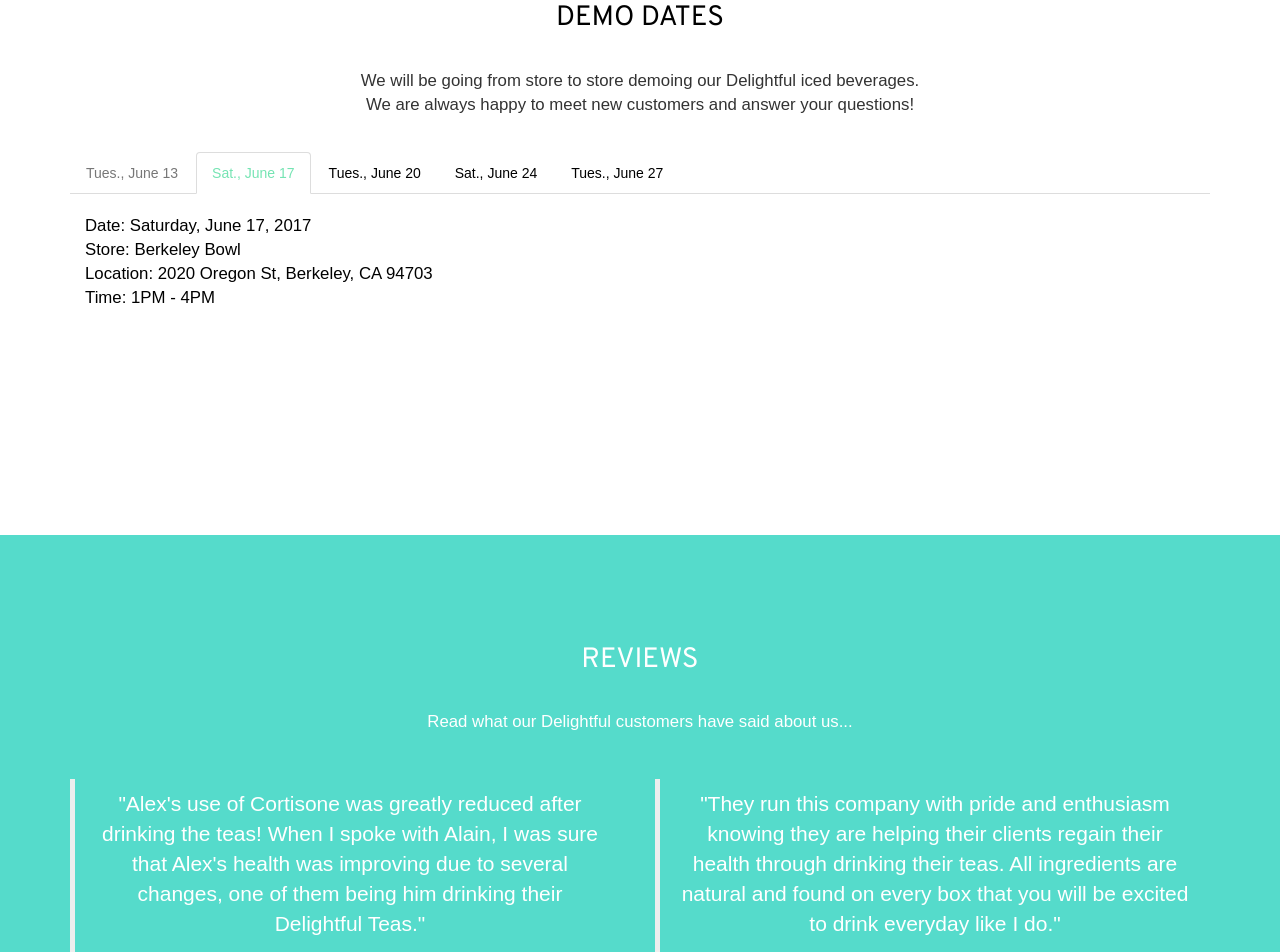
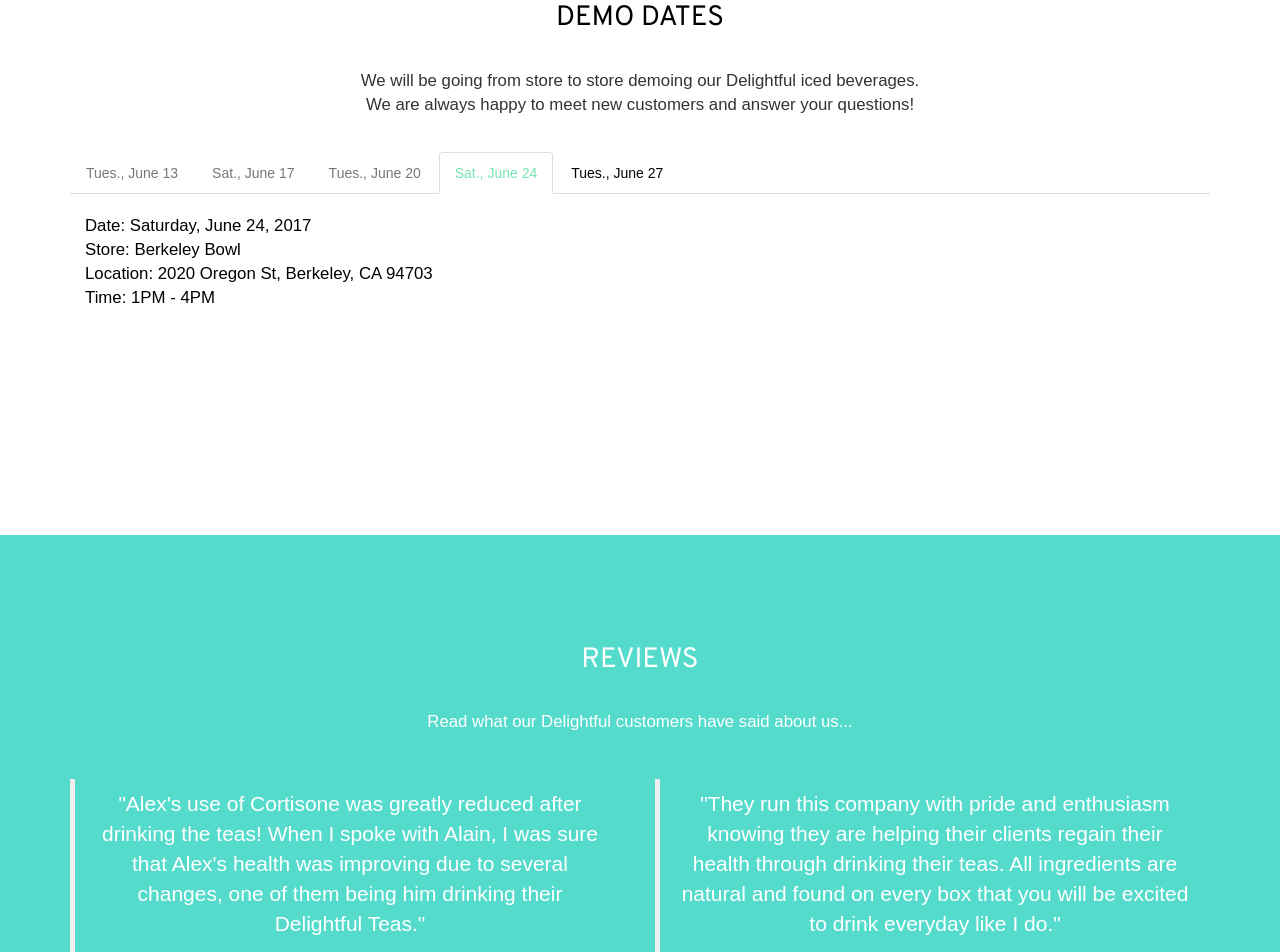
Before and after one commit to annie-yang/Delightful_Natural_Food, a plain HTML site: page index.html in a window 1280 px wide. Shown: the part 2273-3225 px from the top of the page. Drawn offline with nearby package versions, Linux system fonts and the light colour scheme; a web font is replaced by a local one.

Commit message:
edited demo dates

```diff
--- a/index.html
+++ b/index.html
@@ -223,9 +223,9 @@
 
 				 <ul class="nav nav-tabs" role="tablist">
 					 <li role="presentation" class="disabled dates"><a href="#first" aria-controls="settings" role="tab" data-toggle="tab">Tues., June 13</a></li>
-					 <li role="presentation" class="active dates"><a href="#second" aria-controls="settings" role="tab" data-toggle="tab">Sat., June 17</a></li> <!-- class="disabled" -->
-					 <li role="presentation" class="dates"><a href="#third" aria-controls="home" role="tab" data-toggle="tab">Tues., June 20</a></li>
-					 <li role="presentation" class="dates"><a href="#fourth" aria-controls="home" role="tab" data-toggle="tab">Sat., June 24</a></li>
+					 <li role="presentation" class="disabled dates"><a href="#second" aria-controls="settings" role="tab" data-toggle="tab">Sat., June 17</a></li> <!-- class="disabled" -->
+					 <li role="presentation" class="disabled dates"><a href="#third" aria-controls="home" role="tab" data-toggle="tab">Tues., June 20</a></li>
+					 <li role="presentation" class="active dates"><a href="#fourth" aria-controls="home" role="tab" data-toggle="tab">Sat., June 24</a></li>
 					 <li role="presentation" class="dates"><a href="#fifth" aria-controls="home" role="tab" data-toggle="tab">Tues., June 27</a></li>
 <!--
 					 <li role="presentation"><a href="#sixth" aria-controls="home" role="tab" data-toggle="tab">Sat., June 10</a></li>
@@ -254,16 +254,19 @@
 							 </strike>
 						 </p>
 					 </div>
-					 <div role="tabpanel" class="tab-pane fade in active" id="second">
+					 <div role="tabpanel" class="tab-pane" id="second">
 						 <p class="timeDate">
+							 <strike>
 							 Date: Saturday, June 17, 2017 <br>
 							 Store: Berkeley Bowl<br>
 							 Location: 2020 Oregon St, Berkeley, CA 94703<br>
 							 Time: 1PM - 4PM
+							 </strike>
 						 </p>
 					 </div>
 					 <div role="tabpanel" class="tab-pane" id="third">
 						 <p class="timeDate">
+							 <strike>
 							 Date: Tuesday, June 20, 2017 <br>
 							 Store: Berkeley Bowl West<br>
 							 Location: 920 Heinz Ave, Berkeley, CA 94710<br>
@@ -273,9 +276,10 @@
 							 Store: Berkeley Bowl<br>
 							 Location: 2020 Oregon St, Berkeley, CA 94703<br>
 							 Time: 1PM - 4PM
+							 </strike>
 						 </p>
 					 </div>
-					 <div role="tabpanel" class="tab-pane" id="fourth">
+					 <div role="tabpanel" class="tab-pane fade in active" id="fourth">
 						 <p class="timeDate">
 							 Date: Saturday, June 24, 2017 <br>
 							 Store: Berkeley Bowl<br>
```
